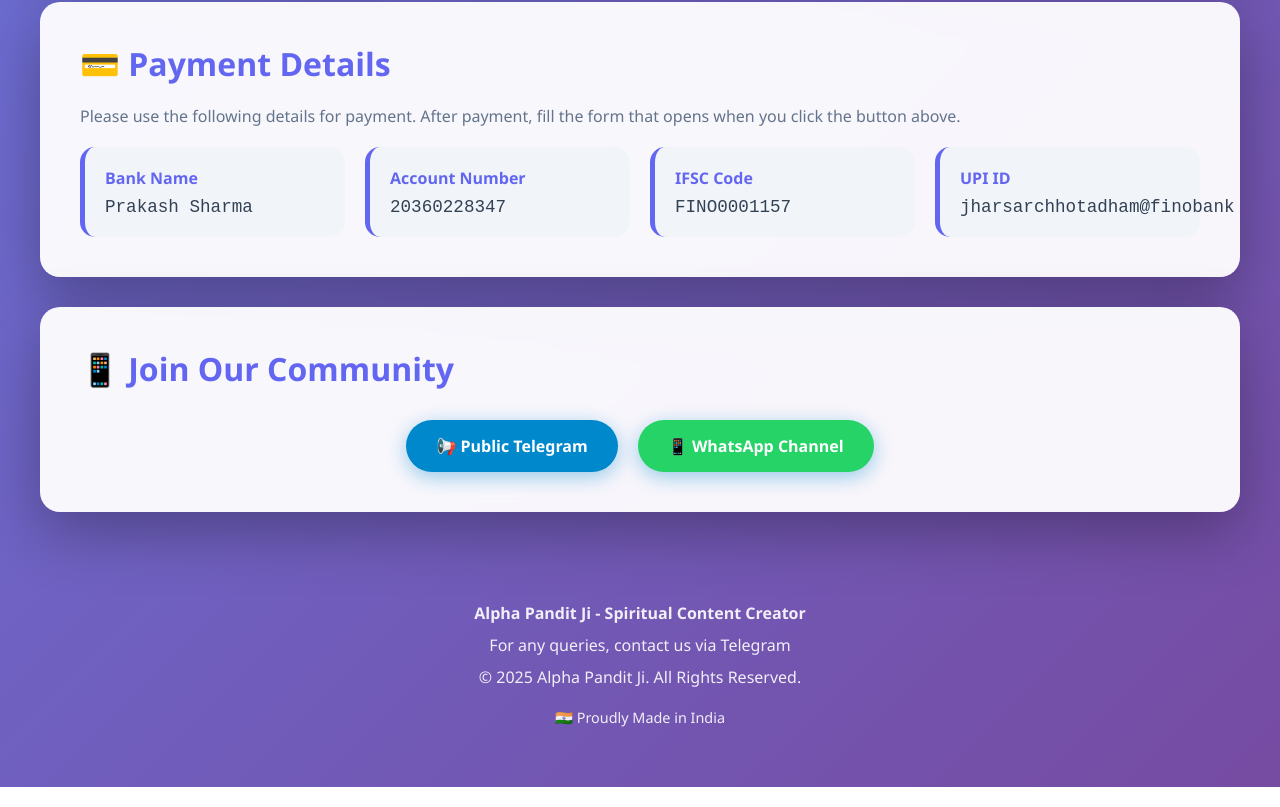
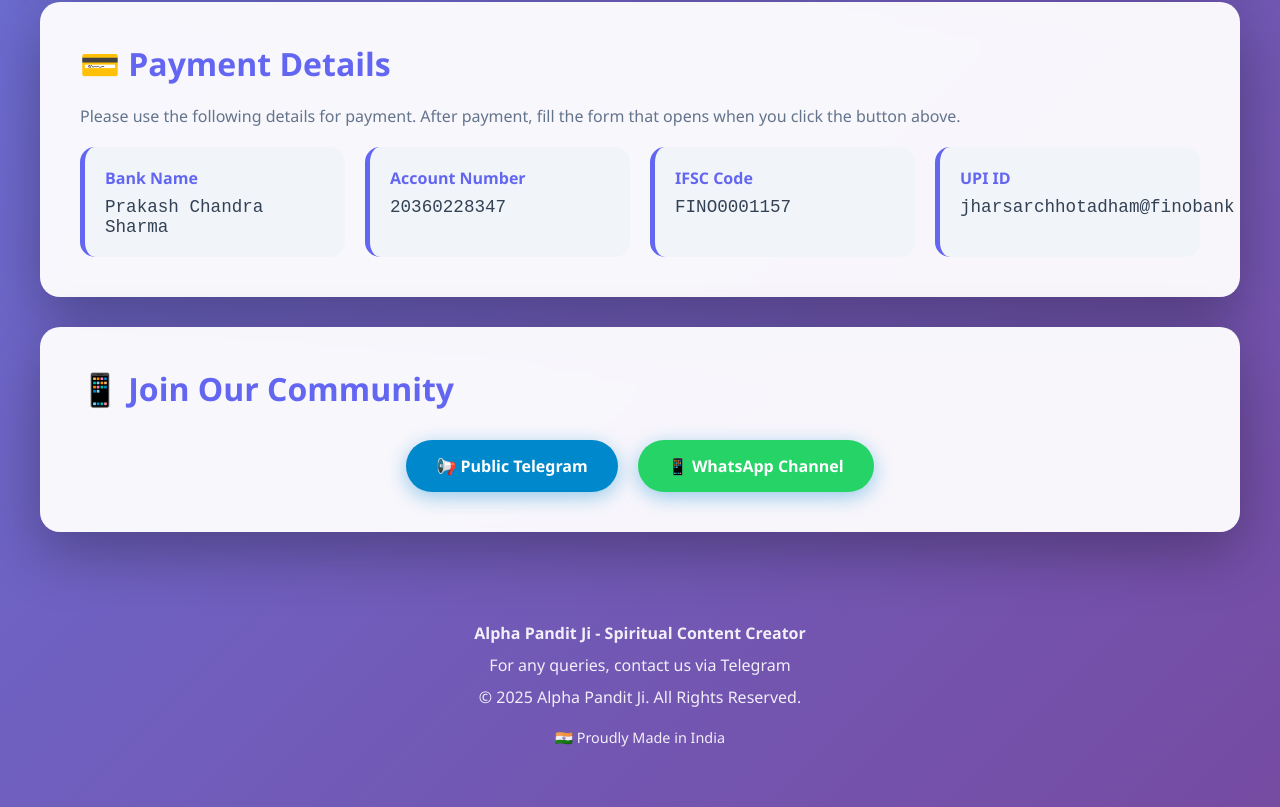
Before and after one commit to AlphaPanditJi/AlphaPanditJi, a plain HTML site: page index.html in a window 1280 px wide. Shown: the part 1175-1982 px from the top of the page. Drawn offline with Linux system fonts and the light colour scheme.

Commit message:
Update index.html

```diff
--- a/index.html
+++ b/index.html
@@ -413,7 +413,7 @@
             <div class="payment-details">
                 <div class="detail-box">
                     <div class="detail-label">Bank Name</div>
-                    <div class="detail-value">Prakash Sharma</div>
+                    <div class="detail-value">Prakash Chandra Sharma</div>
                 </div>
                 <div class="detail-box">
                     <div class="detail-label">Account Number</div>
```
